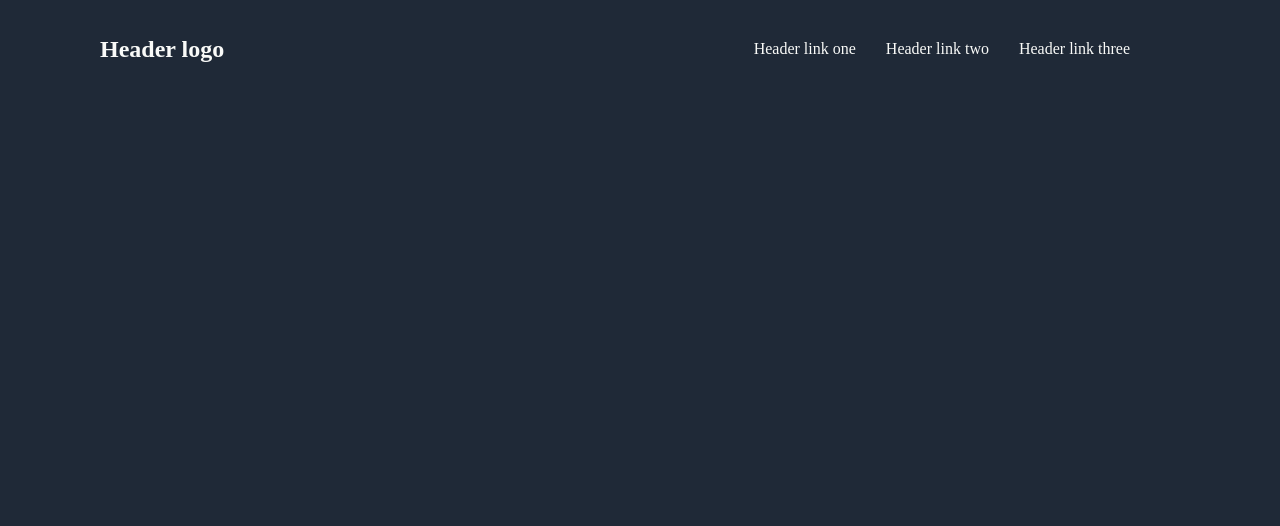
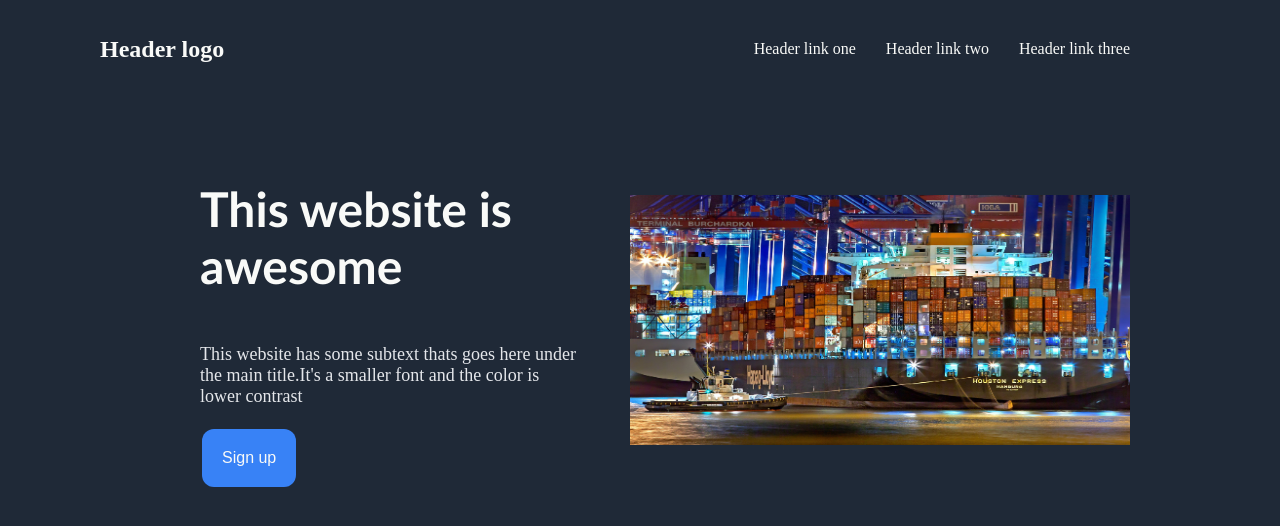
Before and after one commit to niko994/Landing-Page, a plain HTML site: page index.html in a window 1280 px wide. Drawn offline with Linux system fonts and the light colour scheme.

Commit message:
add picture + description

```diff
--- a/index.html
+++ b/index.html
@@ -4,7 +4,7 @@
     <meta charset="UTF-8">
     <meta http-equiv="X-UA-Compatible" content="IE=edge">
     <meta name="viewport" content="width=device-width, initial-scale=1.0">
-    <title>Document</title>
+    <title>Project: Landing Page</title>
     <link rel="stylesheet" href="style.css">
 </head>
 <body>
@@ -20,6 +20,21 @@
             </ul>
         </div>
     </div>
+    <div class="top">
+        <div class="description">
+            <div class="topleft">
+                <h1 class="hero main">This website is awesome</h1>
+                <p class="hero secondary">This website has some subtext thats goes here under the main title.It's a smaller font and the color is lower contrast</p>
+            </div>
+            <div class="button1">
+                <button class=" button button1">Sign up</button>
+            </div>
+        </div>
+        <div class="mainpicture">
+            <img src="images/ship.jpg" alt="Ship picture">
+        </div>
+
+    </div>
 
 </body>
 </html>
--- a/style.css
+++ b/style.css
@@ -36,7 +36,67 @@ ul {
 }
 
 a {
-
     text-decoration: none; /* this removes the line under our links */
     color: #f9faf8
 }
+
+.top {
+    display: flex;
+    align-items: center;
+    margin-left: 100px;
+    margin-right: 150px;
+    gap: 50px;
+    margin-top: 50px;
+}
+
+.topleft {
+    display: flex;
+    flex-direction: column;
+
+}
+
+.hero.main {
+    font-size: 48px;
+    font-weight: bolder;
+    color: #f9faf8;
+    display: flex;
+    font-family: 'Gill Sans', 'Gill Sans MT', Calibri, 'Trebuchet MS', sans-serif;
+}
+
+.hero.secondary {
+    font-size: 18px;
+    color:#e5e7eb;
+    display: flex;
+}
+
+button {
+    background-color: #3882f6;
+    color: #f9faf8;
+    border: none;
+    padding: 20px;
+    text-align: center;
+    text-decoration: none;
+    display: flex;
+    font-size: 16px;
+    margin: 4px 2px;
+}
+
+.button1
+    {
+        border-radius: 12px;
+    }
+
+.description {
+    display: flex;
+    flex-direction: column;
+    margin-left: 100px;
+}
+
+img {
+    height: 250px;
+    width: 500px;
+}
+
+.mainpicture {
+    display:flex
+}
```
Also changed, not shown: images/ship.jpg (added).
